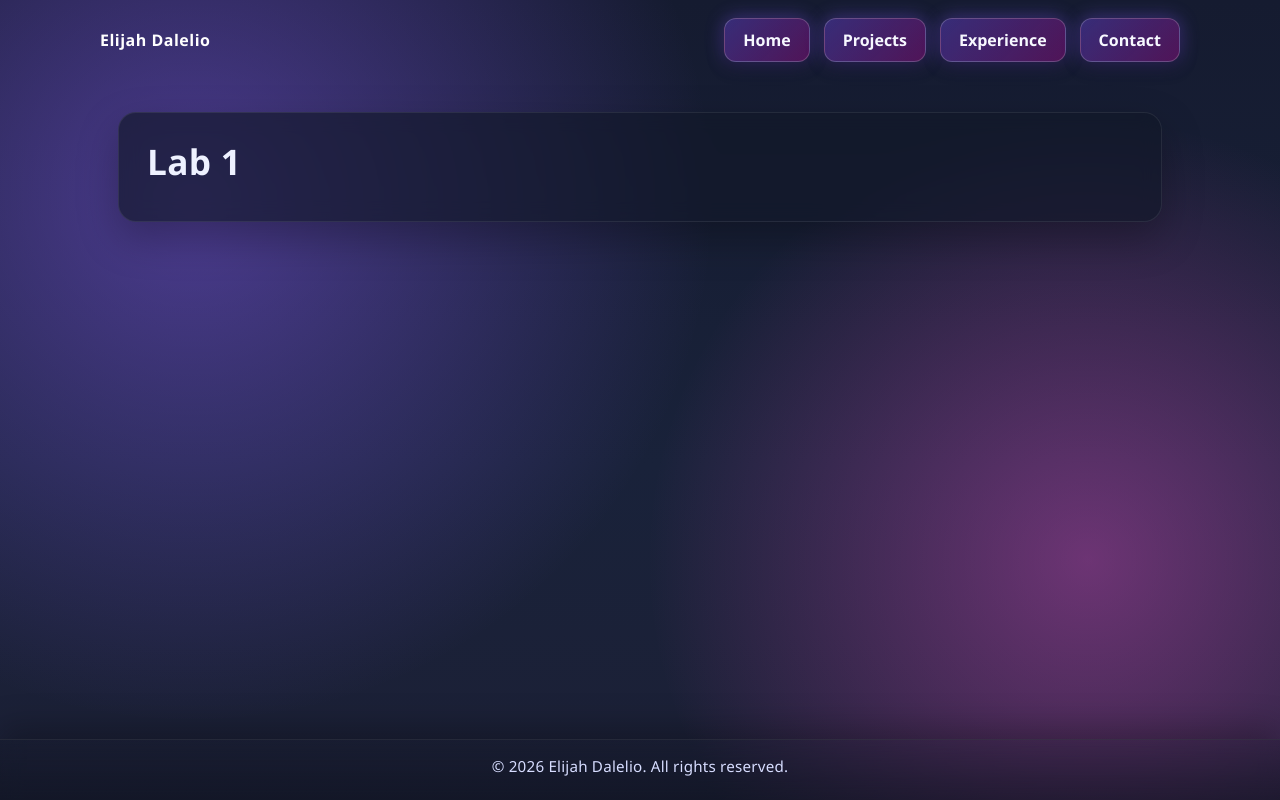
After one commit to Deli-oi/itws-1100-dalele, a PHP site: page /Labs/Lab03/labs/lab1.html in a window 1280 px wide. The commit adds this page. Run offline with PHP 8.4, Linux system fonts and the light colour scheme.

Commit message:
Skeleton for Lab03 Complete

```diff
--- /dev/null
+++ b/Labs/Lab03/labs/lab1.html
@@ -0,0 +1,32 @@
+<!DOCTYPE html>
+<html lang="en">
+<head>
+  <meta charset="UTF-8">
+  <meta name="viewport" content="width=device-width, initial-scale=1.0">
+  <title>Elijah Dalelio - Lab 1</title>
+  <link rel="stylesheet" href="../style.css">
+</head>
+<body>
+  <header class="site-header">
+    <nav>
+      <div class="brand">Elijah Dalelio</div>
+      <ul class="nav-links">
+        <li><a class="nav-btn" href="../index.html" role="button">Home</a></li>
+        <li><a class="nav-btn" href="../projects.html" role="button">Projects</a></li>
+        <li><a class="nav-btn" href="../experience.html" role="button">Experience</a></li>
+        <li><a class="nav-btn" href="../contact.html" role="button">Contact</a></li>
+      </ul>
+    </nav>
+  </header>
+
+  <main>
+    <section class="lab">
+      <h1>Lab 1</h1>
+    </section>
+  </main>
+
+  <footer>
+    <p>&copy; 2026 Elijah Dalelio. All rights reserved.</p>
+  </footer>
+</body>
+</html>
--- a/Labs/Lab03/style.css
+++ b/Labs/Lab03/style.css
@@ -1,8 +1,6 @@
-a {
-   text-decoration: none; /* removes underline */
-}
 
-
+/* general background style mostly
+making the gradient background*/
 body {
   background:
     radial-gradient(900px at 15% 25%, rgba(140, 95, 255, 0.45), transparent 58%),
@@ -14,29 +12,47 @@ body {
   font-family: "Poppins", "Segoe UI", sans-serif;
   position: relative;
   overflow-x: hidden;
-}
-body::after {
-  content: "";
-  position: fixed;
-  inset: 0;
-  pointer-events: none;
-  background: repeating-linear-gradient(transparent 0 6px, rgba(255, 255, 255, 0.02) 6px 7px);
-  mix-blend-mode: screen;
-  opacity: 0.28; /* lowered to keep things lighter */
+  display: flex;
+  flex-direction: column;
 }
 
+/* main and section below make the bubble textbox
+ look nice consistently in diff sizes */
+main {
+  flex: 1;
+  width: 100%;
+  max-width: 1100px;
+  margin: 0 auto;
+  padding: 32px 28px 48px;
+  box-sizing: border-box;
+}
 
+section {
+  background: rgba(18, 24, 40, 0.65);
+  border: 1px solid rgba(255, 255, 255, 0.08);
+  border-radius: 18px;
+  padding: 24px 28px;
+  box-shadow: 0 16px 40px rgba(0, 0, 0, 0.28);
+  backdrop-filter: blur(10px);
+}
+/* makes the words spaced nicely */
+h1, h2 { margin: 0 0 12px; letter-spacing: 0.3px; }
+h1 { font-size: 2.2rem; }
+h2 { font-size: 1.5rem; color: #cdd5ff; }
 
+/*below all nav makes the buttons look nice
+ and act as actual buttons */
 nav {
   background: transparent;
-  padding: 18px 32px;
+  padding: 18px 100px;
   display: flex;
   justify-content: space-between;
   align-items: center;
 }
-
+/* makes my name in the header bold*/
 nav .brand { font-weight: 800; letter-spacing: 0.5px; color: #ffffff; }
 
+/* makes my buttons on the same line spaced nicely */
 nav ul.nav-links {
   display: flex;
   gap: 14px;
@@ -45,7 +61,8 @@ nav ul.nav-links {
 }
 
 nav ul.nav-links li { list-style: none; }
-
+/* makes the actual buttons, kinda got excited and asked
+codex to help me here but I understand how it works*/
 nav a.nav-btn {
   display: inline-block;
   padding: 10px 18px;
@@ -58,9 +75,24 @@ nav a.nav-btn {
   transition: transform 140ms ease, box-shadow 140ms ease, border-color 140ms ease;
   box-shadow: 0 6px 16px rgba(0,0,0,0.35), 0 0 18px rgba(130, 90, 255, 0.45);
 }
+
+/* shows you hovering over a button - very cool*/
 nav a.nav-btn:hover {
   transform: translateY(-1px);
   border-color: rgba(255, 0, 204, 0.55);
   box-shadow: 0 8px 20px rgba(0,0,0,0.4), 0 0 24px rgba(255, 0, 204, 0.55);
 }
 nav a.nav-btn:active { transform: translateY(0); }
+
+/* keeps footer consistent throughout pages */
+footer {
+  padding: 16px 28px 24px;
+  text-align: center;
+  color: #d7ddff;
+  border-top: 1px solid rgba(255, 255, 255, 0.08);
+  background: linear-gradient(180deg, rgba(12, 16, 28, 0.2) 0%, rgba(12, 16, 28, 0.55) 100%);
+  box-shadow: 0 -12px 32px rgba(0, 0, 0, 0.25);
+  backdrop-filter: blur(10px);
+  margin-top: auto;
+}
+footer p { margin: 0; font-size: 0.95rem; letter-spacing: 0.2px; }
```
Also changed, not shown: Labs/Lab03/contact.html (+37 -0 lines), Labs/Lab03/experience.html (+49 -0 lines), Labs/Lab03/index.html (+8 -20 lines), Labs/Lab03/labs/lab2.html (added, +32 -0 lines), Labs/Lab03/labs/lab3.html (added, +32 -0 lines), Labs/Lab03/projects.html (+37 -0 lines), Labs/Lab03/finalbackground.png (deleted), Labs/Lab03/flower background.jpg (deleted), Labs/Lab03/organizational/ITWS_Roadmap.png (renamed from Labs/Lab03/ITWS_Roadmap.png), Labs/Lab03/organizational/iit-html5-template.html (renamed from Labs/Lab03/iit-html5-template.html), Labs/Lab03/organizational/website wishlist.txt (renamed from Labs/Lab03/website wishlist.txt), Labs/Lab03/pixelartbackgroundit.png (deleted), Labs/Lab03/pixellab-cute-wizard-1770315975651.png (deleted), Labs/Lab03/pixellab-cute-wizard-1770317101030.png (deleted), 1 more files.
